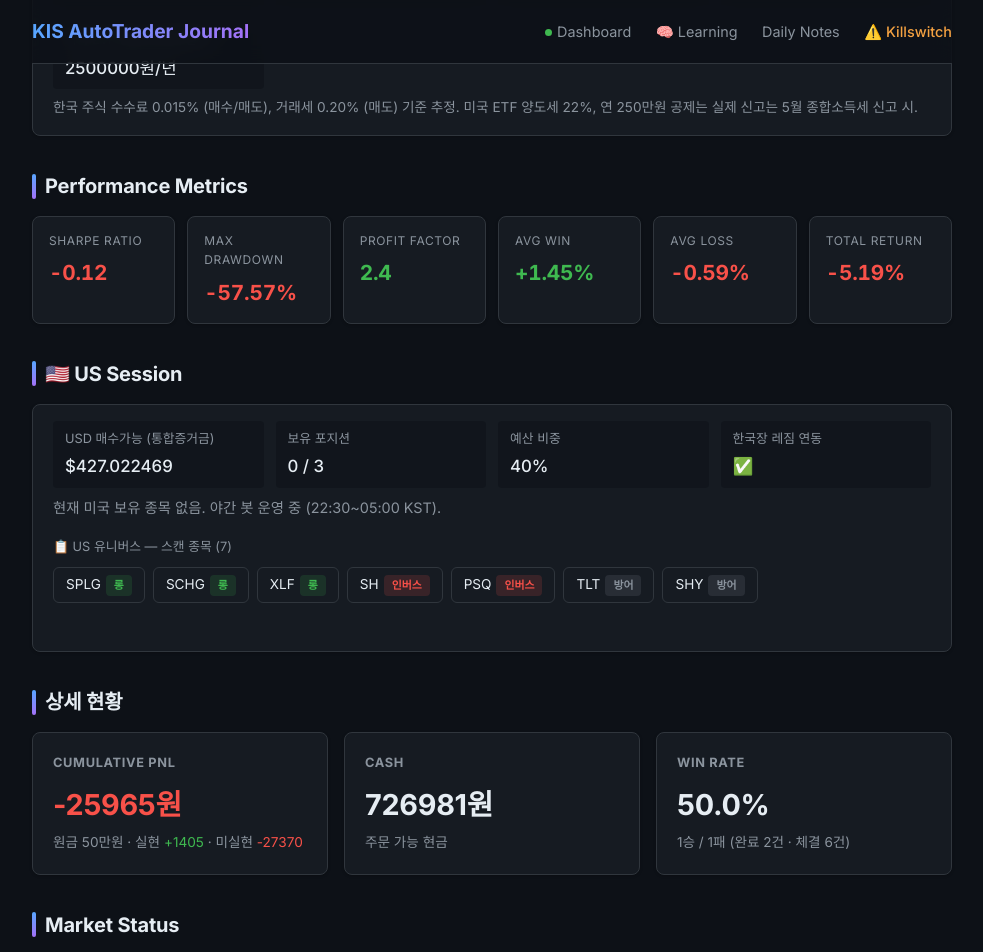
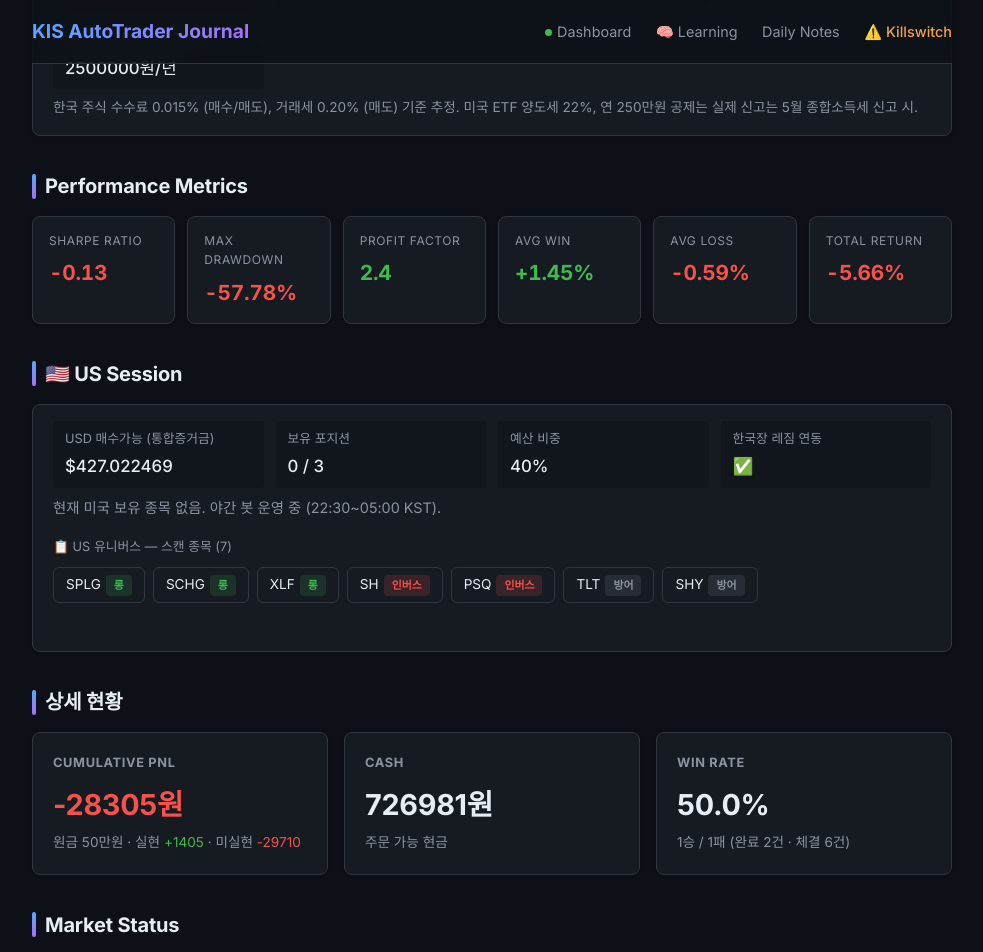
Before and after one commit to BudongJW/kis-trading-journal, a Jekyll site: the page built from index.html, in a window 1280 px wide and 1400 px high, scrolled down 997 px. Shown: the top 952 px of the window, without its empty margins (148-1131 px from the left). Built offline with Jekyll 4.4.1, drawn with Linux system fonts in a browser that asks for light colours; nearby versions of some CDN libraries; some of the changed text lies outside the part shown.

Commit message:
auto: portfolio update 10:20

```diff
--- a/_data/portfolio.json
+++ b/_data/portfolio.json
@@ -1,5 +1,5 @@
 {
-  "updated_at": "2026-06-08T09:47:34.311088",
+  "updated_at": "2026-06-08T10:20:11.623132",
   "initial_capital": 500000,
   "cash": 726981,
   "holdings": [
@@ -7,11 +7,11 @@
       "symbol": "091160",
       "name": "KODEX 반도체",
       "qty": 1,
-      "current_price": 147635,
-      "value": 147635,
+      "current_price": 145885,
+      "value": 145885,
       "buy_price": 169405,
-      "pnl": -21770,
-      "pnl_pct": -12.85,
+      "pnl": -23520,
+      "pnl_pct": -13.88,
       "manual": true,
       "stop_price": 164323
     },
@@ -19,11 +19,11 @@
       "symbol": "498400",
       "name": "KODEX 200타겟위클리커버드콜",
       "qty": 2,
-      "current_price": 24030,
-      "value": 48060,
+      "current_price": 23735,
+      "value": 47470,
       "buy_price": 26830,
-      "pnl": -5600,
-      "pnl_pct": -10.43,
+      "pnl": -6190,
+      "pnl_pct": -11.53,
       "stop_price": 26025
     }
   ],
@@ -40,12 +40,12 @@
     "set_at": "",
     "set_by": ""
   },
-  "holdings_value": 195695,
-  "total_value": 896691,
-  "total_pnl": -25965,
-  "total_pnl_pct": -2.81,
+  "holdings_value": 193355,
+  "total_value": 894351,
+  "total_pnl": -28305,
+  "total_pnl_pct": -3.07,
   "realized_pnl": 1405,
-  "unrealized_pnl": -27370,
+  "unrealized_pnl": -29710,
   "total_trades": 6,
   "completed_trades": 2,
   "winning_trades": 1,
@@ -174,12 +174,12 @@
     "tax_exemption_remaining_krw": 2500000
   },
   "performance": {
-    "sharpe_ratio": -0.12,
-    "max_drawdown_pct": -57.57,
+    "sharpe_ratio": -0.13,
+    "max_drawdown_pct": -57.78,
     "profit_factor": 2.4,
     "avg_win_pct": 1.45,
     "avg_loss_pct": -0.59,
-    "total_return_pct": -5.19
+    "total_return_pct": -5.66
   },
   "r_summary": {},
   "daily_history": [
@@ -437,13 +437,13 @@
     },
     {
       "date": "2026-06-08",
-      "total_value": 896691,
+      "total_value": 894351,
       "cash": 726981,
-      "holdings_value": 195695,
-      "day_pnl": -27370,
-      "cumul_pnl": -25965,
+      "holdings_value": 193355,
+      "day_pnl": -29710,
+      "cumul_pnl": -28305,
       "realized_pnl": 1405,
-      "unrealized_pnl": -27370,
+      "unrealized_pnl": -29710,
       "net_deposit": 422656,
       "regime": "up",
       "hmm_state": "unknown",
@@ -498,11 +498,11 @@
     "enabled": true,
     "regime": "CRISIS",
     "confidence": 0.65,
-    "sma_ratio": 0.6955,
+    "sma_ratio": 0.677,
     "canary_bad": 1,
     "canary_scores": {
-      "195930": 0.8022,
-      "132030": -1.2436
+      "195930": 0.637,
+      "132030": -1.3377
     }
   },
   "us_session": {
```
